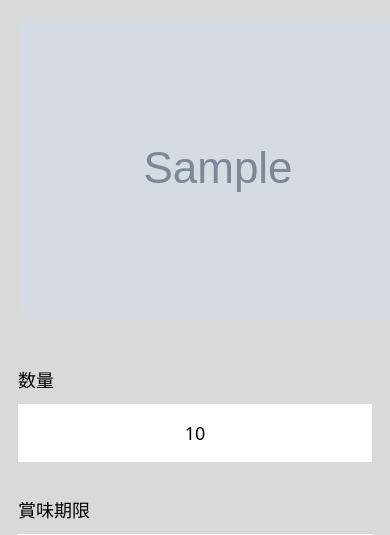
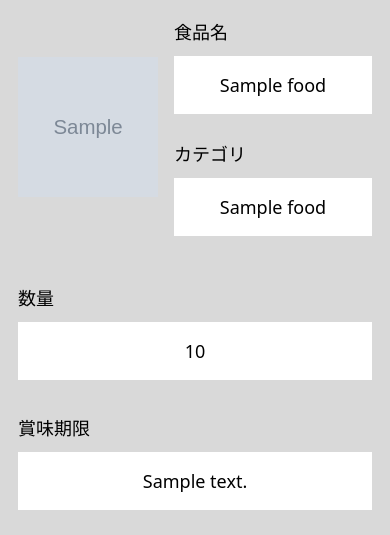
Before and after one commit to Team-Eproject/Team-Eproject, a Python web app: template backend/templates/foodlist_detail.html in a window 390 px wide; the page is wider, and only the part inside the window is pictured. Shown: the part 92-627 px from the top of that part. Run offline with Jinja, Linux system fonts and the light colour scheme; the template is opened without the code that fills it: most values are stand-ins (such as "Sample title", 1, 10 or a date in 2020); grey boxes marked "Sample" are stand-in pictures.

Commit message:
レイアウト崩れ直し等

```diff
--- a/backend/static/css/alert.css
+++ b/backend/static/css/alert.css
@@ -11,7 +11,8 @@
   margin: 12px 16px;
   padding: 14px 16px;
   border-radius: 16px;
-  background: #ffffff;
+  color: #ffffff;
+  background: #d45454;
   font-weight: bold;
 }
 
--- a/backend/static/css/food-register.css
+++ b/backend/static/css/food-register.css
@@ -187,6 +187,16 @@ opacity: 80%;
   font-size: 4rem;
 }
 
+/* foodlist_detail.html：詳細画像 */
+.detail-image {
+  width: 280px;
+  height: 280px;
+  display: block;
+  object-fit: cover;
+  object-position: center;
+  background: #ffffff;
+}
+
 @media (max-width: 767px) {
   .source-button-row {
     gap: 12px;
@@ -236,4 +246,9 @@ opacity: 80%;
     width: 240px;
     height: 76px;
   }
+  .detail-image {
+    width: 140px;
+    height: 140px;
+  }
+
 }
```
